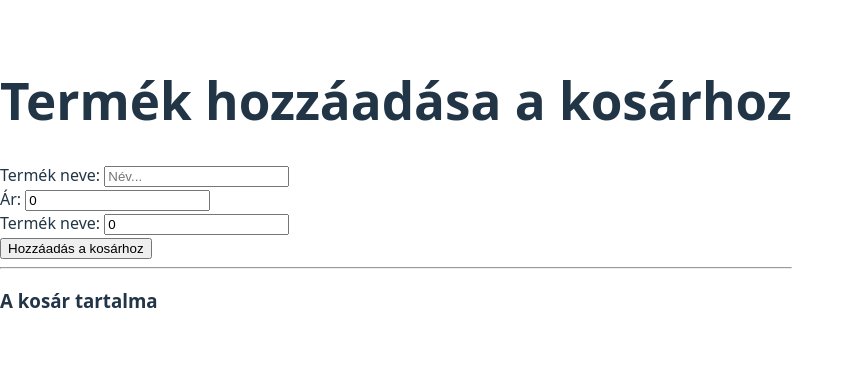
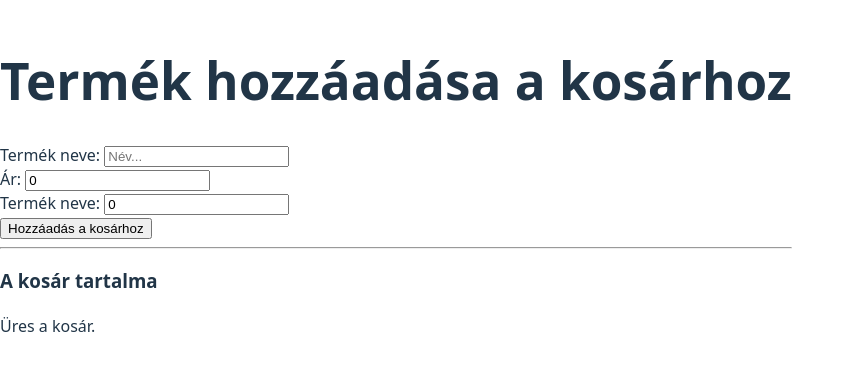
Before and after one commit to SagiBeno/basket, a React (Vite) app in the folder react-app/: page / in a window 1280 px wide. Shown: the part 214-584 px from the top of the page, without its empty margins (0-855 px from the left). Built offline with nearby package versions, Linux system fonts and the light colour scheme.

Commit message:
Show empty basket

```diff
--- a/react-app/src/App.jsx
+++ b/react-app/src/App.jsx
@@ -42,7 +42,8 @@ export default class App extends React.Component{
       <h3>A kosár tartalma</h3>
 
       {
-        this.state.cart.items.length >= 1 &&
+        this.state.cart.items.length >= 1
+        ? // ha igaz
         <ul>
           {this.state.cart.items.map((item, idx) =>
            <li key={idx}>
@@ -50,6 +51,8 @@ export default class App extends React.Component{
            </li>
           )}
         </ul>
+        : //ha hamis
+        <p>Üres a kosár.</p>
       }
 
     </div>
```
